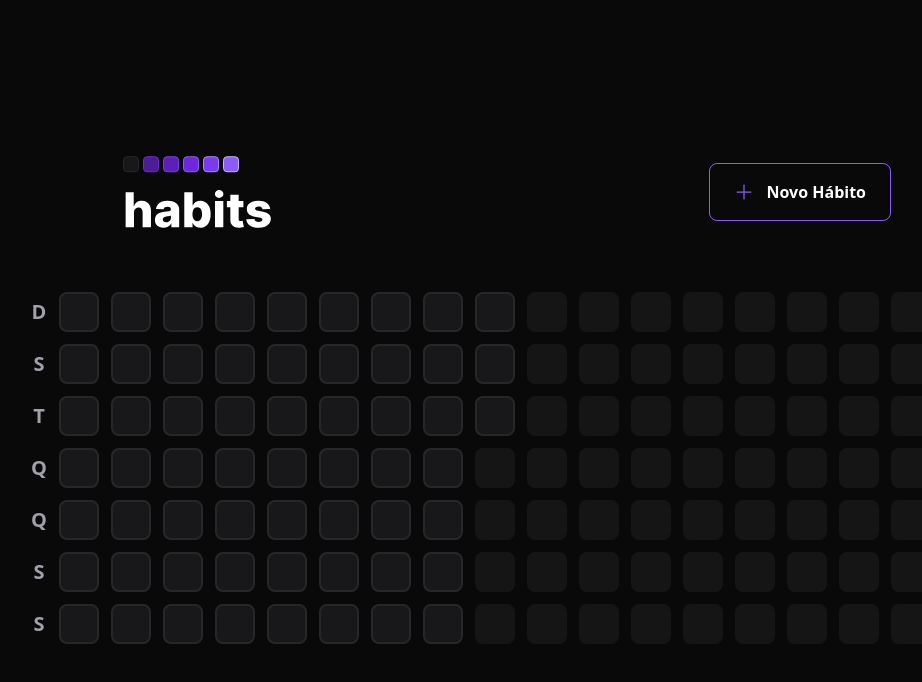
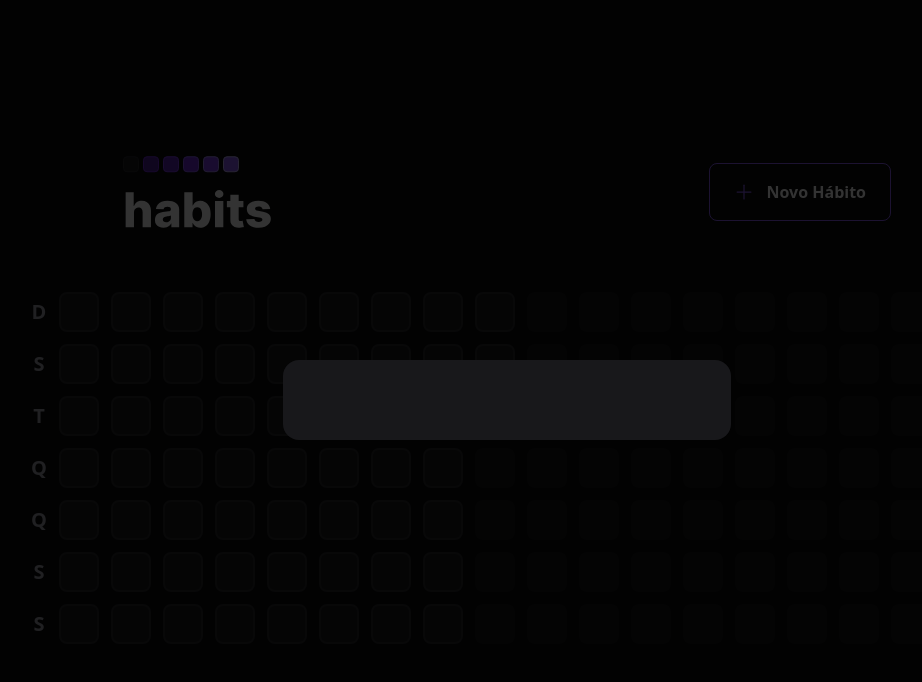
Before and after one commit to Dev-JoaoVictor/Habits-web, a React (Vite) app: page / in a window 1280 px wide. Both pictures are taken after a click on the button "Novo Hábito". Shown: the top 682 px of the page, without its empty margins (133-1055 px from the left). Built offline with nearby package versions, Linux system fonts and the light colour scheme.

Commit message:
Criando o modal

```diff
--- a/package.json
+++ b/package.json
@@ -9,6 +9,7 @@
     "preview": "vite preview"
   },
   "dependencies": {
+    "@radix-ui/react-dialog": "^1.0.2",
     "dayjs": "^1.11.7",
     "phosphor-react": "^1.4.1",
     "react": "^18.2.0",
--- a/src/components/Header.tsx
+++ b/src/components/Header.tsx
@@ -1,17 +1,29 @@
 import { Plus } from "phosphor-react";
 import logoImage from "../assets/logo.svg";
+
+import * as Dialog from "@radix-ui/react-dialog";
 
 export function Header() {
   return (
     <div className=" w-full max-w-3xl mx-auto flex items-center justify-between">
       <img src={logoImage} alt="Logo da Aplicação Habits" />
-      <button
-        type="button"
-        className="border border-violet-500 font-semibold rounded-lg px-6 py-4 flex items-center gap-3 hover:border-violet-300"
-      >
-        <Plus size={20} className="text-violet-500" />
-        Novo Hábito
-      </button>
+
+      <Dialog.Root>
+        <Dialog.Trigger
+          type="button"
+          className="border border-violet-500 font-semibold rounded-lg px-6 py-4 flex items-center gap-3 hover:border-violet-300"
+        >
+          <Plus size={20} className="text-violet-500" />
+          Novo Hábito
+        </Dialog.Trigger>
+
+        <Dialog.Portal>
+          <Dialog.Overlay className="w-screen h-screen bg-black/80 fixed inset-0" />
+          <Dialog.Content className="absolute p-10 bg-zinc-900 rounded-2xl w-full max-w-md top-1/2 left-1/2 -translate-x-1/2 -translate-y-1/2">
+
+          </Dialog.Content>
+        </Dialog.Portal>
+      </Dialog.Root>
     </div>
   );
 }
```
Also changed, not shown: 1 other file (tests, documents, lock files or other folders).
